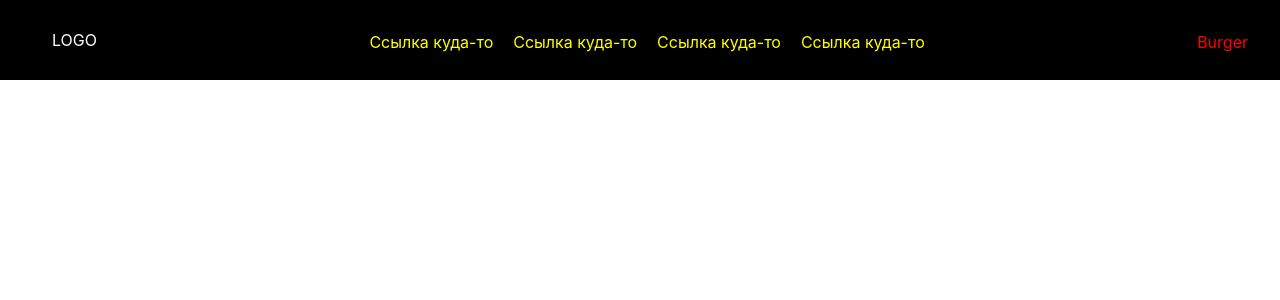
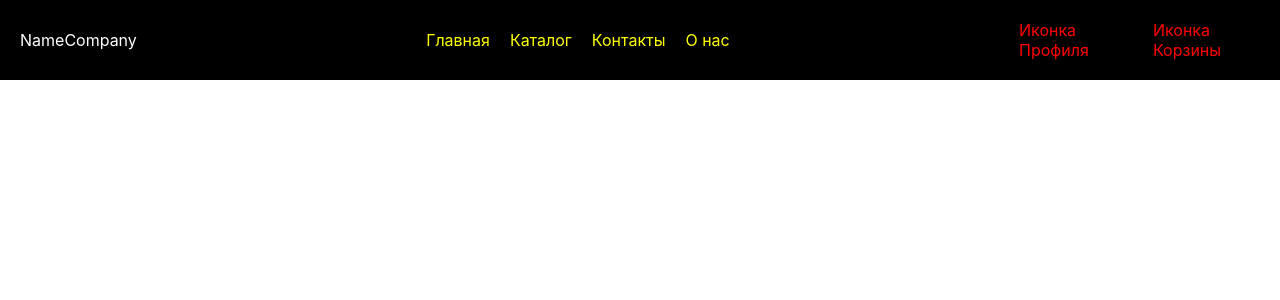
Before and after one commit to ArtemHard/store, a React (Create React App) app in the folder app/: page / in a window 1280 px wide. Shown: the top 300 px of the page. Built offline with nearby package versions, Linux system fonts and the light colour scheme.

Commit message:
change header

```diff
--- a/app/src/components/Header/Header.tsx
+++ b/app/src/components/Header/Header.tsx
@@ -13,23 +13,27 @@ const Header = () => {
     <HeaderStyled>
       <LogoContainer>
         <Logo />
-        <LogoTitle>LOGO</LogoTitle>
+        <LogoTitle>NameCompany</LogoTitle>
       </LogoContainer>
       <Navigation>
         <NavigationItem>
-          <NavigationLink to='/'>Ссылка куда-то</NavigationLink>
+          <NavigationLink to='/'>Главная</NavigationLink>
         </NavigationItem>
         <NavigationItem>
-          <NavigationLink to='/'>Ссылка куда-то</NavigationLink>
+          <NavigationLink to='/'>Каталог</NavigationLink>
         </NavigationItem>
         <NavigationItem>
-          <NavigationLink to='/'>Ссылка куда-то</NavigationLink>
+          <NavigationLink to='/'>Контакты</NavigationLink>
         </NavigationItem>
         <NavigationItem>
-          <NavigationLink to='/'>Ссылка куда-то</NavigationLink>
+          <NavigationLink to='/'>О нас</NavigationLink>
         </NavigationItem>
       </Navigation>
-      <div>
+      <div style={{ color: "red", display: "flex", gap: "2%" }}>
+        <h3>Иконка Профиля</h3>
+        <h3>Иконка Корзины</h3>
+      </div>
+      <div style={{ display: "none" }}>
         <h2 style={{ color: "red" }}>Burger</h2>
       </div>
     </HeaderStyled>
--- a/app/src/components/Header/header.styles.ts
+++ b/app/src/components/Header/header.styles.ts
@@ -12,7 +12,8 @@ const HeaderStyled = styled.header`
   height: 80px;
   display: flex;
   justify-content: space-between;
-  padding: 2rem;
+  align-items: center;
+  /* padding: 0.5rem 2rem; */
   flex-wrap: nowrap;
 `;
 
```
